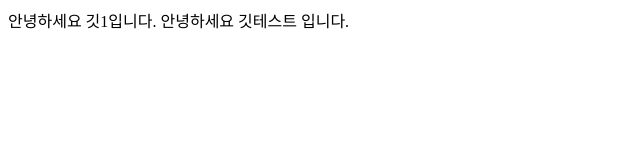
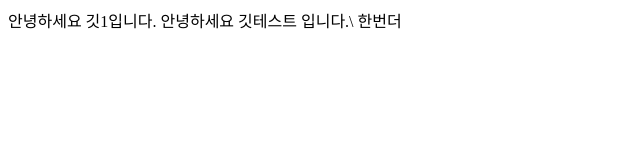
Before and after one commit to baekseungchan1117/gittest, a plain HTML site: page index.html in a window 1280 px wide. Shown: the full height of the page, 0-640 px from the left. Drawn offline with Linux system fonts and the light colour scheme.

Commit message:
no message

```diff
--- a/index.html
+++ b/index.html
@@ -10,7 +10,8 @@
 
 <body>
     안녕하세요 깃1입니다.
-    안녕하세요 깃테스트 입니다.
+    안녕하세요 깃테스트 입니다.\
+    한번더
 
 </body>
 
```
